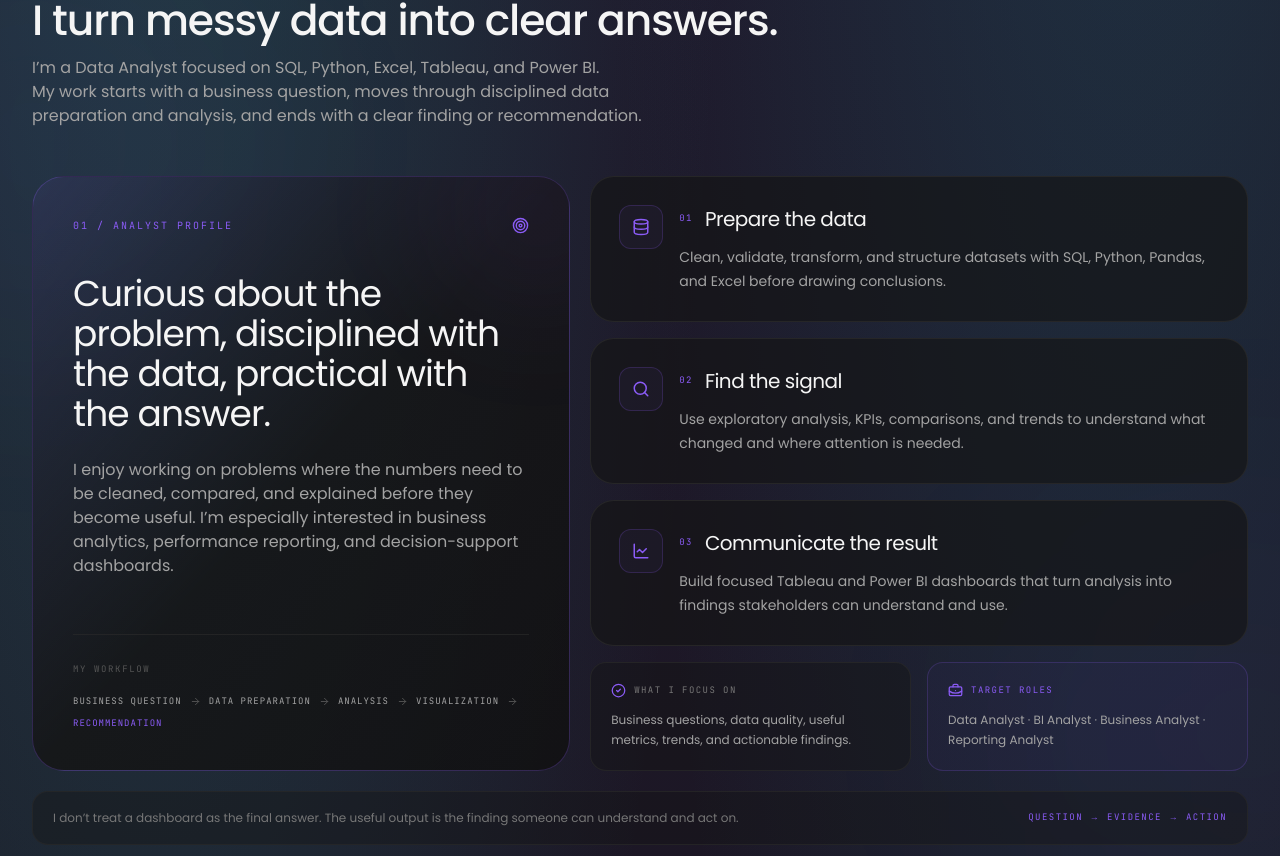
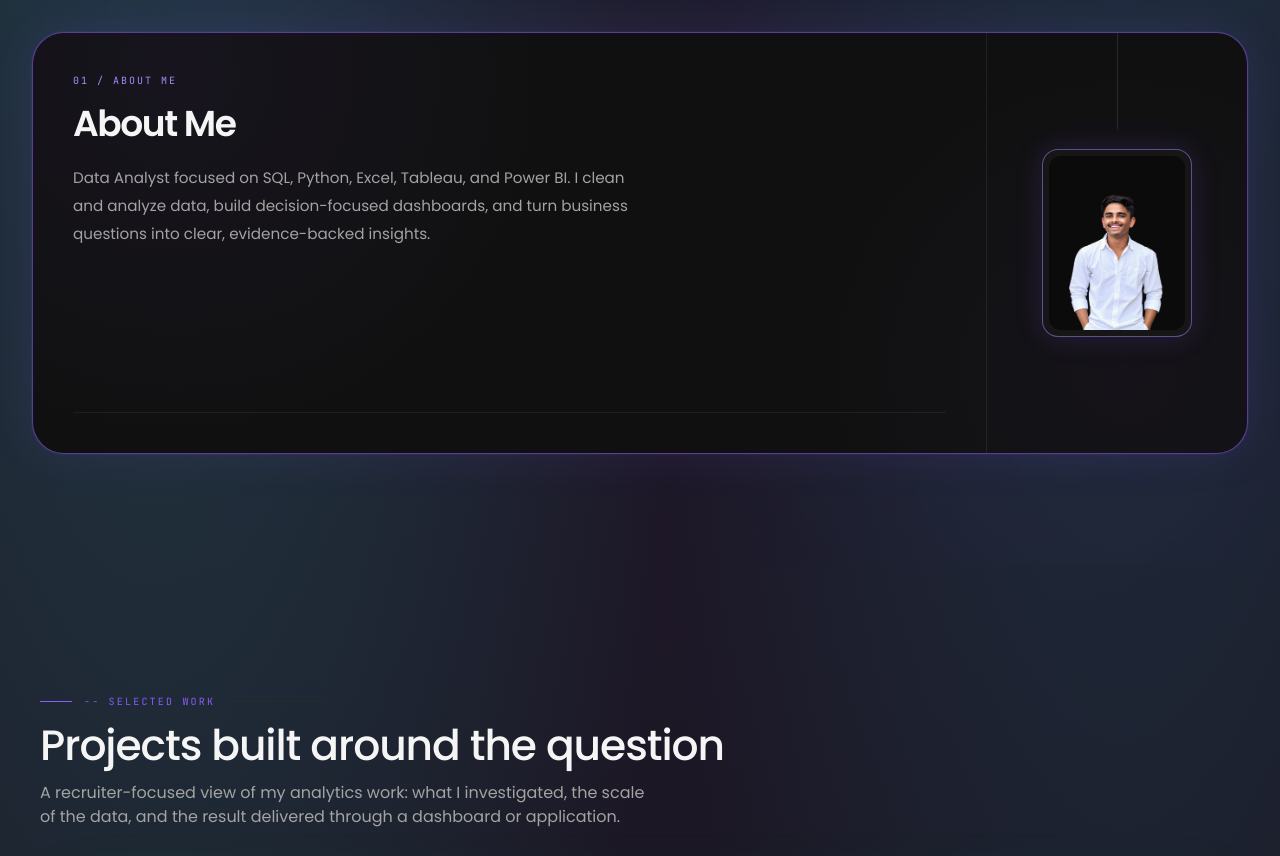
Before and after one commit to bhaskar-nb/portfolio, a Next.js app: page / in a window 1280 px wide. Shown: the part 944-1800 px from the top of the page. Built offline with nearby package versions, Linux system fonts and the light colour scheme.

Commit message:
Rebuild About section base card structure

```diff
--- a/components/About.tsx
+++ b/components/About.tsx
@@ -1,138 +1,67 @@
 "use client";
 
 import { motion } from "framer-motion";
-import { ArrowRight, BriefcaseBusiness, CheckCircle2, Database, LineChart, Search, Target } from "lucide-react";
+import Image from "next/image";
 import SectionHeading from "@/components/SectionHeading";
 import { profile } from "@/lib/data";
-
-const strengths = [
-  {
-    icon: Database,
-    title: "Prepare the data",
-    detail: "Clean, validate, transform, and structure datasets with SQL, Python, Pandas, and Excel before drawing conclusions.",
-  },
-  {
-    icon: Search,
-    title: "Find the signal",
-    detail: "Use exploratory analysis, KPIs, comparisons, and trends to understand what changed and where attention is needed.",
-  },
-  {
-    icon: LineChart,
-    title: "Communicate the result",
-    detail: "Build focused Tableau and Power BI dashboards that turn analysis into findings stakeholders can understand and use.",
-  },
-];
-
-const workflow = ["Business question", "Data preparation", "Analysis", "Visualization", "Recommendation"];
 
 export default function About() {
   return (
     <section id="about" className="relative overflow-hidden border-t border-base-500/60 py-24 sm:py-28">
-      <div className="pointer-events-none absolute -left-40 top-24 h-96 w-96 rounded-full bg-gold/5 blur-[120px]" />
-      <div className="pointer-events-none absolute right-[-12rem] bottom-0 h-[28rem] w-[28rem] rounded-full bg-gold/[0.035] blur-[130px]" />
+      <div className="pointer-events-none absolute left-[8%] top-16 h-72 w-72 rounded-full bg-violet-500/[0.06] blur-[120px]" />
+      <div className="pointer-events-none absolute right-[4%] bottom-0 h-80 w-80 rounded-full bg-violet-500/[0.05] blur-[130px]" />
 
       <div className="relative mx-auto max-w-7xl px-4 sm:px-6 lg:px-8">
         <SectionHeading
-          eyebrow="-- about / how I work"
-          title="I turn messy data into clear answers."
-          description="I’m a Data Analyst focused on SQL, Python, Excel, Tableau, and Power BI. My work starts with a business question, moves through disciplined data preparation and analysis, and ends with a clear finding or recommendation."
+          eyebrow="-- about"
+          title=""
+          description=""
         />
 
-        <div className="mt-12 grid gap-5 lg:grid-cols-[0.9fr_1.1fr]">
-          <motion.div
-            initial={{ opacity: 0, x: -24 }}
-            whileInView={{ opacity: 1, x: 0 }}
-            viewport={{ once: true, margin: "-70px" }}
-            transition={{ duration: 0.6 }}
-            className="relative overflow-hidden rounded-[2rem] border border-gold/25 bg-gradient-to-br from-gold/[0.08] via-base-800/80 to-base-900/80 p-7 sm:p-9 lg:p-10"
-          >
-            <div className="absolute right-[-4rem] top-[-4rem] h-48 w-48 rounded-full bg-gold/[0.07] blur-3xl" />
-            <div className="relative flex h-full flex-col">
-              <div className="flex items-center justify-between gap-4">
-                <span className="font-mono text-[10px] uppercase tracking-[0.2em] text-gold">01 / analyst profile</span>
-                <Target size={17} className="text-gold" aria-hidden="true" />
+        <motion.div
+          initial={{ opacity: 0, y: 28 }}
+          whileInView={{ opacity: 1, y: 0 }}
+          viewport={{ once: true, margin: "-80px" }}
+          transition={{ duration: 0.8, ease: [0.22, 1, 0.36, 1] }}
+          className="relative overflow-hidden rounded-[2rem] border border-violet-500/60 bg-[#101010] shadow-[0_0_0_1px_rgba(139,92,246,0.08),0_0_45px_rgba(139,92,246,0.12)]"
+        >
+          <div className="pointer-events-none absolute inset-0 bg-[radial-gradient(circle_at_12%_10%,rgba(139,92,246,0.06),transparent_35%),radial-gradient(circle_at_90%_80%,rgba(139,92,246,0.04),transparent_30%)]" />
+
+          <div className="relative grid min-h-[420px] lg:grid-cols-[minmax(0,1fr)_1px_260px]">
+            <div className="flex flex-col justify-between p-7 sm:p-9 lg:p-10">
+              <div className="max-w-2xl">
+                <p className="font-mono text-[10px] uppercase tracking-[0.2em] text-violet-400">01 / about me</p>
+
+                <h2 className="mt-4 font-display text-3xl font-semibold tracking-[-0.04em] text-ink-100 sm:text-4xl">
+                  About Me
+                </h2>
+
+                <p className="mt-5 max-w-xl text-sm leading-6 text-ink-400 sm:text-[0.95rem] sm:leading-7">
+                  {profile.summary}
+                </p>
               </div>
 
-              <h3 className="mt-10 max-w-lg font-display text-3xl leading-tight tracking-tight text-ink-100 sm:text-4xl">
-                Curious about the problem, disciplined with the data, practical with the answer.
-              </h3>
+              <div className="mt-10 h-px w-full bg-white/[0.06]" />
+            </div>
 
-              <p className="mt-6 max-w-lg text-sm leading-7 text-ink-400 sm:text-base">
-                I enjoy working on problems where the numbers need to be cleaned, compared, and explained before they become useful. I’m especially interested in business analytics, performance reporting, and decision-support dashboards.
-              </p>
+            <div className="hidden bg-white/[0.07] lg:block" />
 
-              <div className="mt-auto pt-10">
-                <div className="border-t border-base-500/70 pt-5">
-                  <span className="font-mono text-[9px] uppercase tracking-[0.18em] text-ink-600">My workflow</span>
-                  <div className="mt-4 flex flex-wrap gap-x-2 gap-y-2">
-                    {workflow.map((step, index) => (
-                      <span key={step} className="flex items-center gap-2 font-mono text-[9px] uppercase tracking-[0.11em] text-ink-400">
-                        <span className={index === workflow.length - 1 ? "text-gold" : ""}>{step}</span>
-                        {index < workflow.length - 1 && <ArrowRight size={11} className="text-ink-600" aria-hidden="true" />}
-                      </span>
-                    ))}
-                  </div>
+            <div className="relative flex items-center justify-center p-8 sm:p-10">
+              <div className="absolute top-0 h-24 w-px bg-white/[0.10]" />
+
+              <div className="relative w-[150px] rounded-2xl border border-violet-400/50 bg-[#161616] p-1.5 shadow-[0_0_28px_rgba(139,92,246,0.18)]">
+                <div className="relative aspect-[0.78] overflow-hidden rounded-xl bg-[#0b0b0b]">
+                  <Image
+                    src="/DP image.png"
+                    alt={profile.name}
+                    fill
+                    sizes="150px"
+                    className="object-contain object-bottom"
+                  />
                 </div>
               </div>
             </div>
-          </motion.div>
-
-          <div className="grid gap-4">
-            {strengths.map((item, index) => {
-              const Icon = item.icon;
-              return (
-                <motion.article
-                  key={item.title}
-                  initial={{ opacity: 0, y: 18 }}
-                  whileInView={{ opacity: 1, y: 0 }}
-                  viewport={{ once: true, margin: "-60px" }}
-                  transition={{ duration: 0.5, delay: index * 0.08 }}
-                  className="group rounded-3xl border border-base-500/80 bg-base-800/65 p-6 transition-all duration-300 hover:-translate-y-1 hover:border-gold/40 hover:bg-base-700/70 sm:p-7"
-                >
-                  <div className="flex items-start gap-4">
-                    <span className="flex h-11 w-11 shrink-0 items-center justify-center rounded-xl border border-gold/20 bg-gold/[0.05] text-gold">
-                      <Icon size={18} aria-hidden="true" />
-                    </span>
-                    <div className="min-w-0">
-                      <div className="flex items-center gap-3">
-                        <span className="font-mono text-[9px] uppercase tracking-[0.16em] text-gold">0{index + 1}</span>
-                        <h3 className="font-display text-xl tracking-tight text-ink-100">{item.title}</h3>
-                      </div>
-                      <p className="mt-3 text-sm leading-6 text-ink-400">{item.detail}</p>
-                    </div>
-                  </div>
-                </motion.article>
-              );
-            })}
-
-            <div className="grid gap-4 sm:grid-cols-2">
-              <div className="rounded-2xl border border-base-500/70 bg-base-800/45 p-5">
-                <div className="flex items-center gap-2">
-                  <CheckCircle2 size={15} className="text-gold" aria-hidden="true" />
-                  <span className="font-mono text-[9px] uppercase tracking-[0.16em] text-ink-500">What I focus on</span>
-                </div>
-                <p className="mt-3 text-xs leading-5 text-ink-400">Business questions, data quality, useful metrics, trends, and actionable findings.</p>
-              </div>
-              <div className="rounded-2xl border border-gold/20 bg-gold/[0.04] p-5">
-                <div className="flex items-center gap-2">
-                  <BriefcaseBusiness size={15} className="text-gold" aria-hidden="true" />
-                  <span className="font-mono text-[9px] uppercase tracking-[0.16em] text-gold">Target roles</span>
-                </div>
-                <p className="mt-3 text-xs leading-5 text-ink-400">Data Analyst · BI Analyst · Business Analyst · Reporting Analyst</p>
-              </div>
-            </div>
           </div>
-        </div>
-
-        <motion.div
-          initial={{ opacity: 0, y: 12 }}
-          whileInView={{ opacity: 1, y: 0 }}
-          viewport={{ once: true }}
-          transition={{ duration: 0.5 }}
-          className="mt-5 flex flex-col gap-3 rounded-2xl border border-base-500/70 bg-base-800/40 px-5 py-4 sm:flex-row sm:items-center sm:justify-between"
-        >
-          <p className="text-xs leading-5 text-ink-500">I don’t treat a dashboard as the final answer. The useful output is the finding someone can understand and act on.</p>
-          <span className="shrink-0 font-mono text-[9px] uppercase tracking-[0.16em] text-gold">Question → Evidence → Action</span>
         </motion.div>
       </div>
     </section>
```
